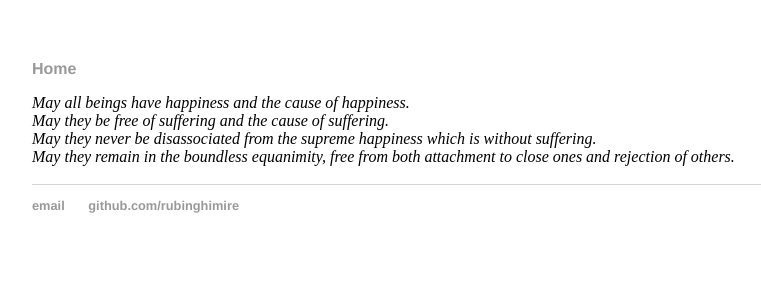
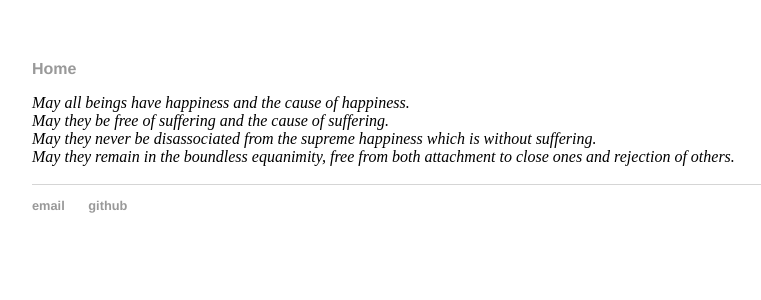
Before and after one commit to rubinghimire/rubinghimire.github.io, a Jekyll site: the page built from index.html, in a window 1280 px wide. Shown: the top 300 px of the page, without its empty margins (160-921 px from the left). Built offline with Jekyll 4.4.1, drawn with Linux system fonts in a browser that asks for light colours.

Commit message:
Update default.html

```diff
--- a/_layouts/default.html
+++ b/_layouts/default.html
@@ -18,8 +18,8 @@
 			</div><!-- /.container -->
 			<footer>
 	    		<ul>
-	        		<li><a href="mailto:rubinghimire@hotmail.com">email</a></li>
-	        		<li><a href="https://github.com/rubinghimire">github.com/rubinghimire</a></li>
+	        		<li><a href="mailto:rubinghimire@gmail.com">email</a></li>
+	        		<li><a href="https://github.com/rubinghimire">github</a></li>
 				</ul>
 			</footer>
 		</body>
```
